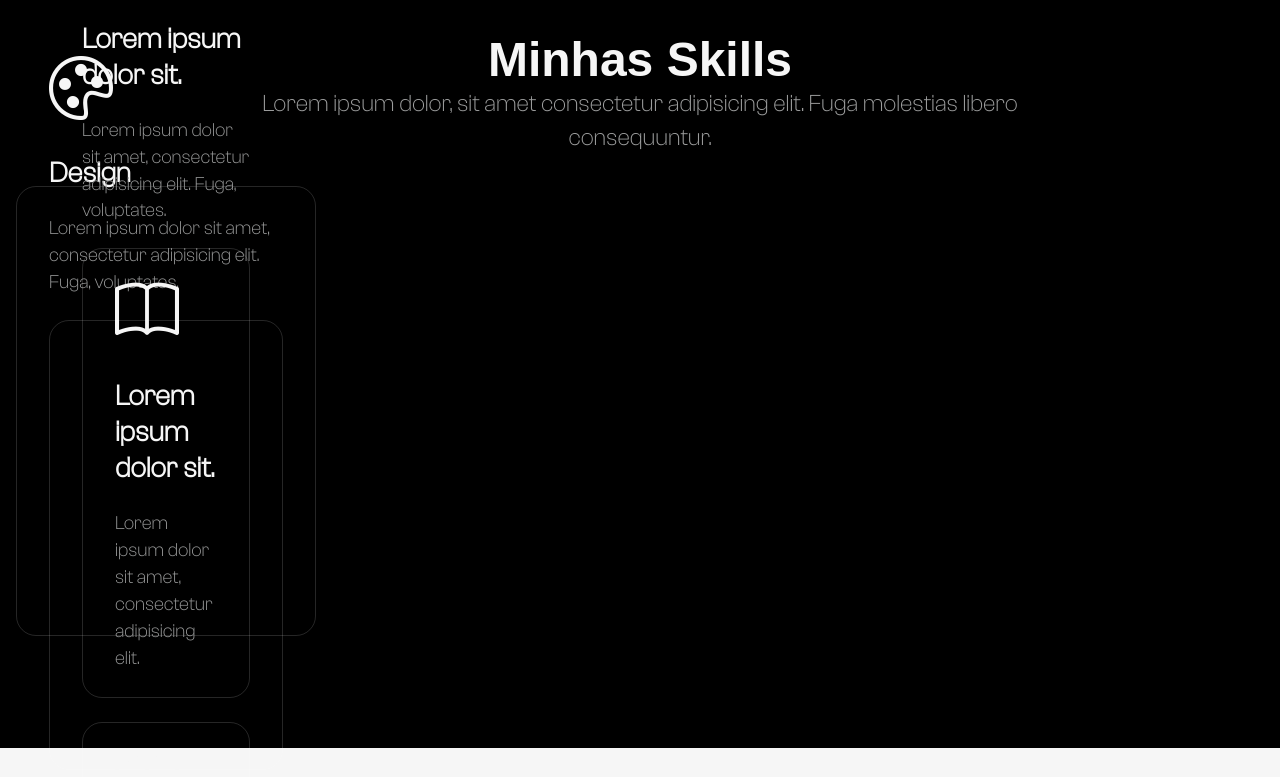
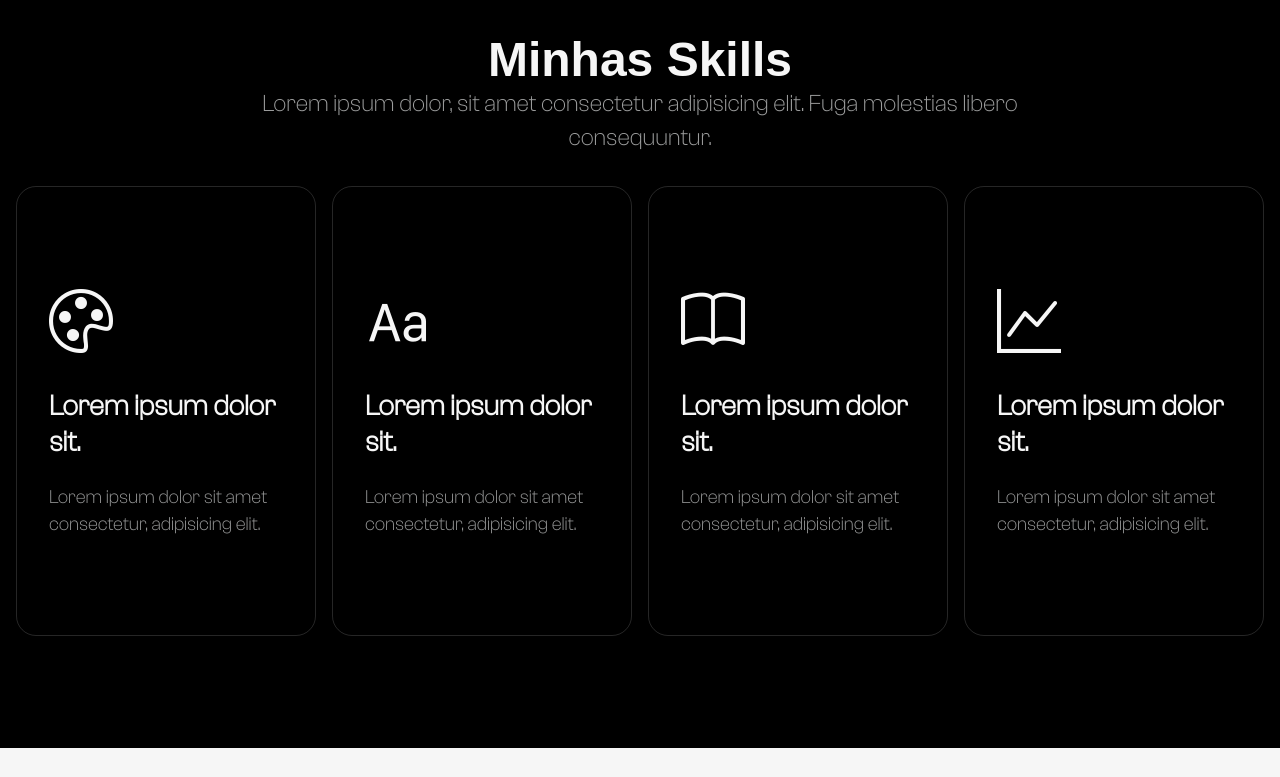
Before and after one commit to JoaoLCezar/Portfolio, a plain HTML site: page index.html in a window 1280 px wide. Shown: the part 1680-2457 px from the top of the page. Drawn offline with nearby package versions, Linux system fonts and the light colour scheme; a web font is replaced by a local one.

Commit message:
Update index.html

```diff
--- a/index.html
+++ b/index.html
@@ -137,28 +137,29 @@
                 <div class="headline-skills">
                     <div class="text-headline-skills" data-aos="fade-up" data-aos-delay="200" data-aos-duration="1000">
                         <h2>Minhas Skills</h2>
-                        <p>Lorem ipsum dolor, sit amet consectetur adipisicing elit. Fuga molestias libero consequuntur.
-                        </p>
+                        <p>Lorem ipsum dolor, sit amet consectetur adipisicing elit. Fuga molestias libero consequuntur.</p>
                     </div>
                 </div>
                 <div class="conteudo-skills">
                     <div class="box-skills" data-aos="fade-up" data-aos-delay="300" data-aos-duration="1000">
                         <i class="bi bi-palette"></i>
-                        <h3>Design</h3>
-                        <p>Lorem ipsum dolor sit amet, consectetur adipisicing elit. Fuga, voluptates.</p </div>
-                        <div class="box-skills" data-aos="fade-up" data-aos-delay="500" data-aos-duration="1000">
+                        <h3>Lorem ipsum dolor sit.</h3>
+                        <p>Lorem ipsum dolor sit amet consectetur, adipisicing elit.</p>
+                    </div>
+                    <div class="box-skills" data-aos="fade-up" data-aos-delay="400" data-aos-duration="1000">
                         <i class="bi bi-type"></i>
                         <h3>Lorem ipsum dolor sit.</h3>
-                            <p>Lorem ipsum dolor sit amet, consectetur adipisicing elit. Fuga, voluptates.</p </div>
-                            <div class="box-skills" data-aos="fade-up" data-aos-delay="600" data-aos-duration="1000">
+                        <p>Lorem ipsum dolor sit amet consectetur, adipisicing elit.</p>
+                    </div>
+                    <div class="box-skills" data-aos="fade-up" data-aos-delay="500" data-aos-duration="1000">
                         <i class="bi bi-book"></i>
                         <h3>Lorem ipsum dolor sit.</h3>
-                                <p>Lorem ipsum dolor sit amet, consectetur adipisicing elit.</p>
+                        <p>Lorem ipsum dolor sit amet consectetur, adipisicing elit.</p>
                     </div>
                     <div class="box-skills" data-aos="fade-up" data-aos-delay="600" data-aos-duration="1000">
-                                <i class="bi bi-book"></i>
+                        <i class="bi bi-graph-up"></i>
                         <h3>Lorem ipsum dolor sit.</h3>
-                                <p>Lorem ipsum dolor sit amet, consectetur adipisicing elit.</p>
+                        <p>Lorem ipsum dolor sit amet consectetur, adipisicing elit.</p>
                     </div>
                 </div>
             </div>
```
Lines whose indentation alone changed are shown as unchanged.
